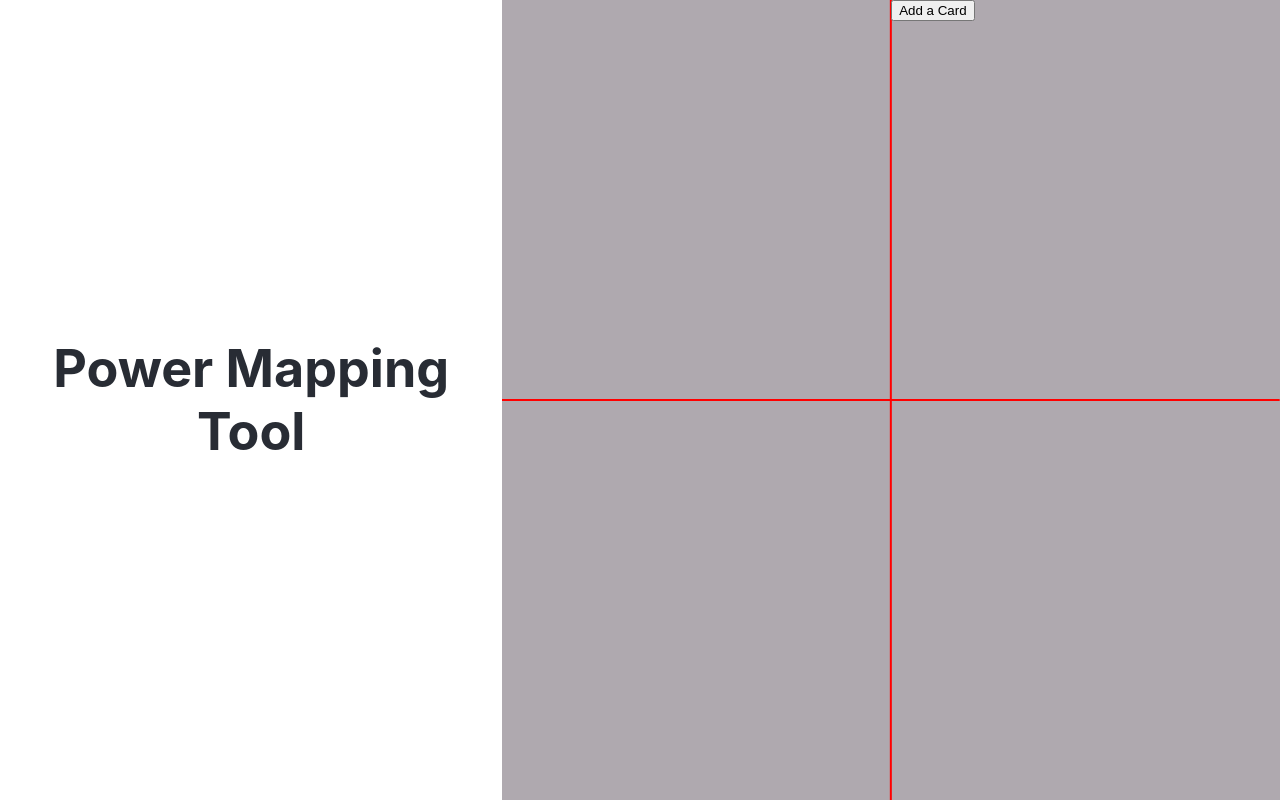
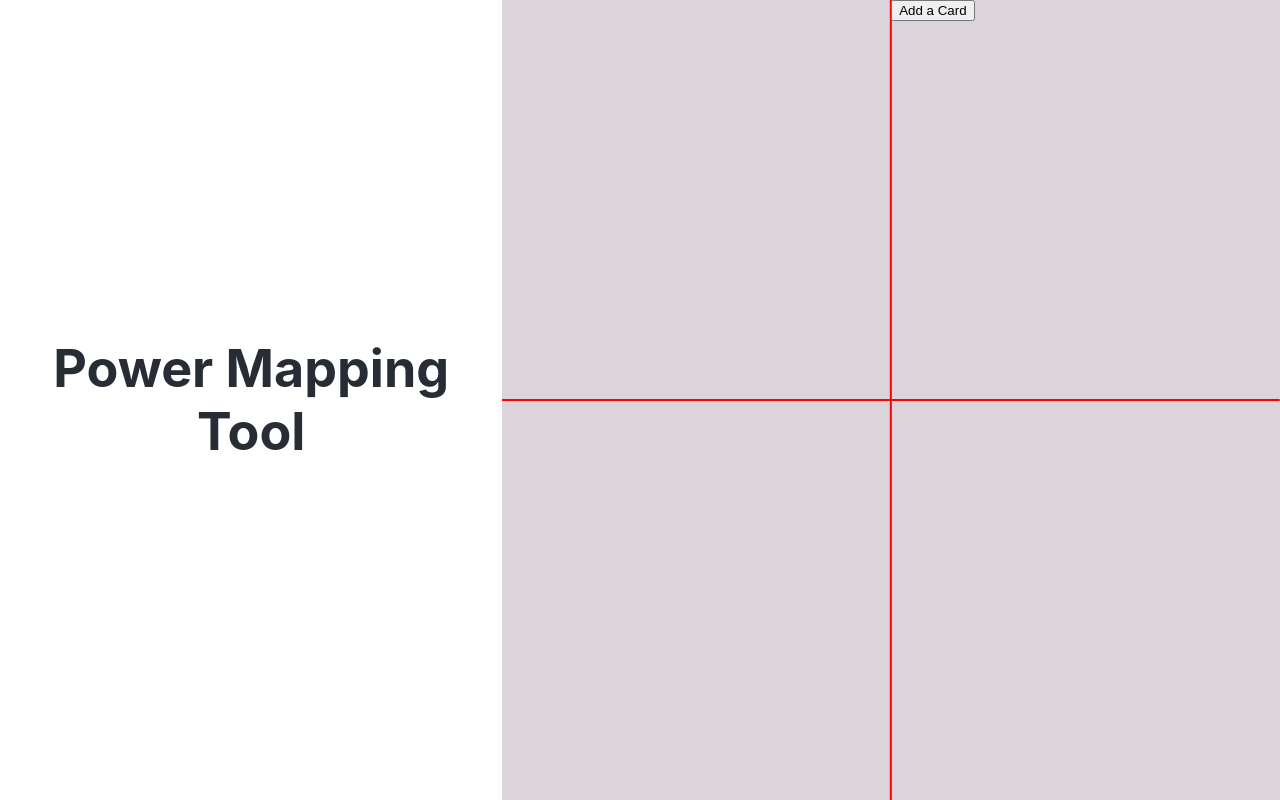
Before and after one commit to rabblerouser/power-map, a React (Create React App) app: page / in a window 1280 px wide. Built offline with nearby package versions, Linux system fonts and the light colour scheme.

Commit message:
[Alex] Change background color for better visibility

```diff
--- a/src/App.css
+++ b/src/App.css
@@ -30,7 +30,7 @@
 .axis {
   width: 50em;
   height: 50em;
-  background-color: #afa9af;
+  background-color: #dbd4db;
   position: relative;
 }
 
@@ -68,7 +68,7 @@
 .test {
   width: 100px;
   height: 100px;
-  background-color: white;
+  background-color: #f8f7f9;
   display: flex;
   flex-direction: column;
   align-items: center;
```
